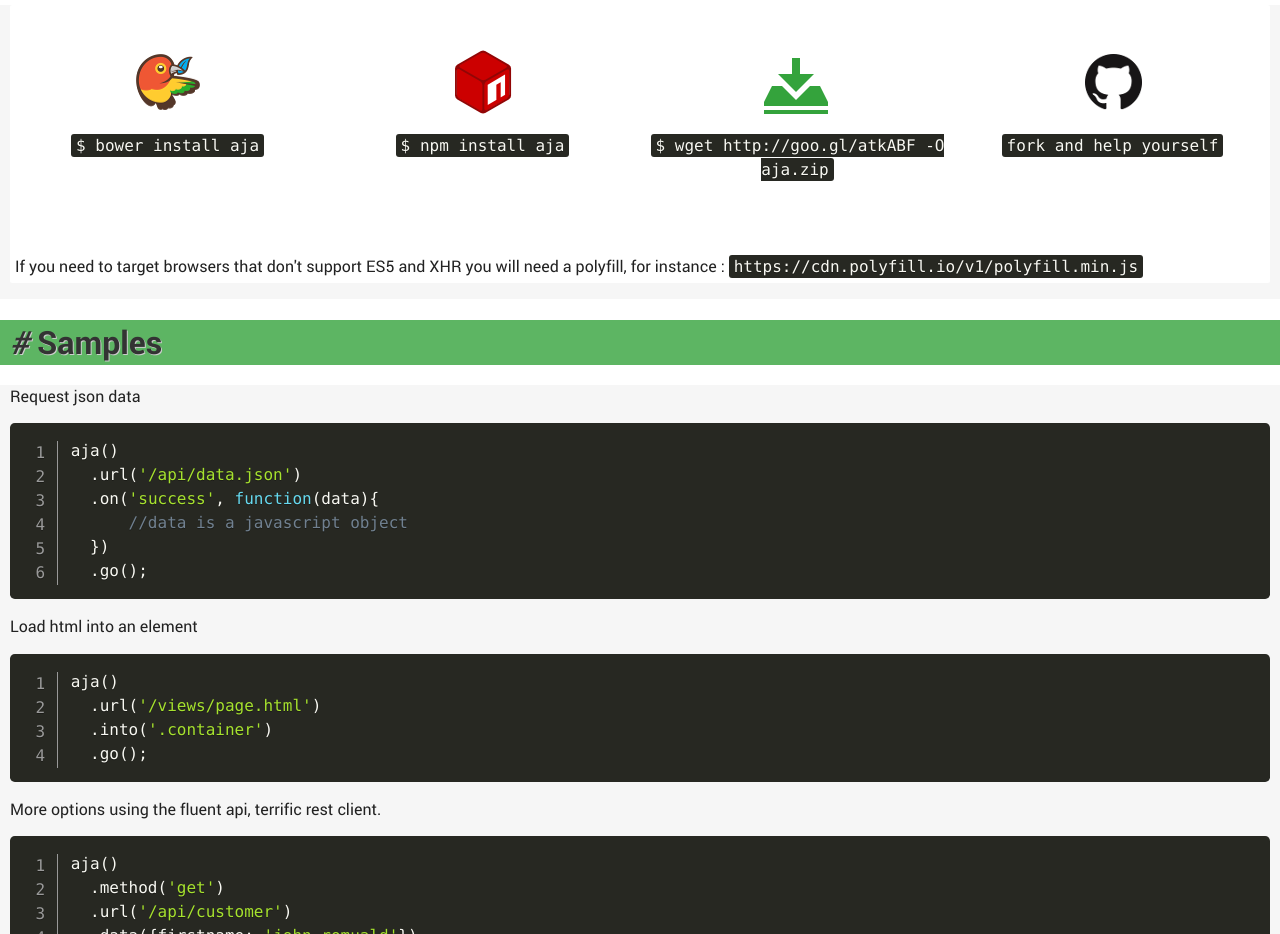
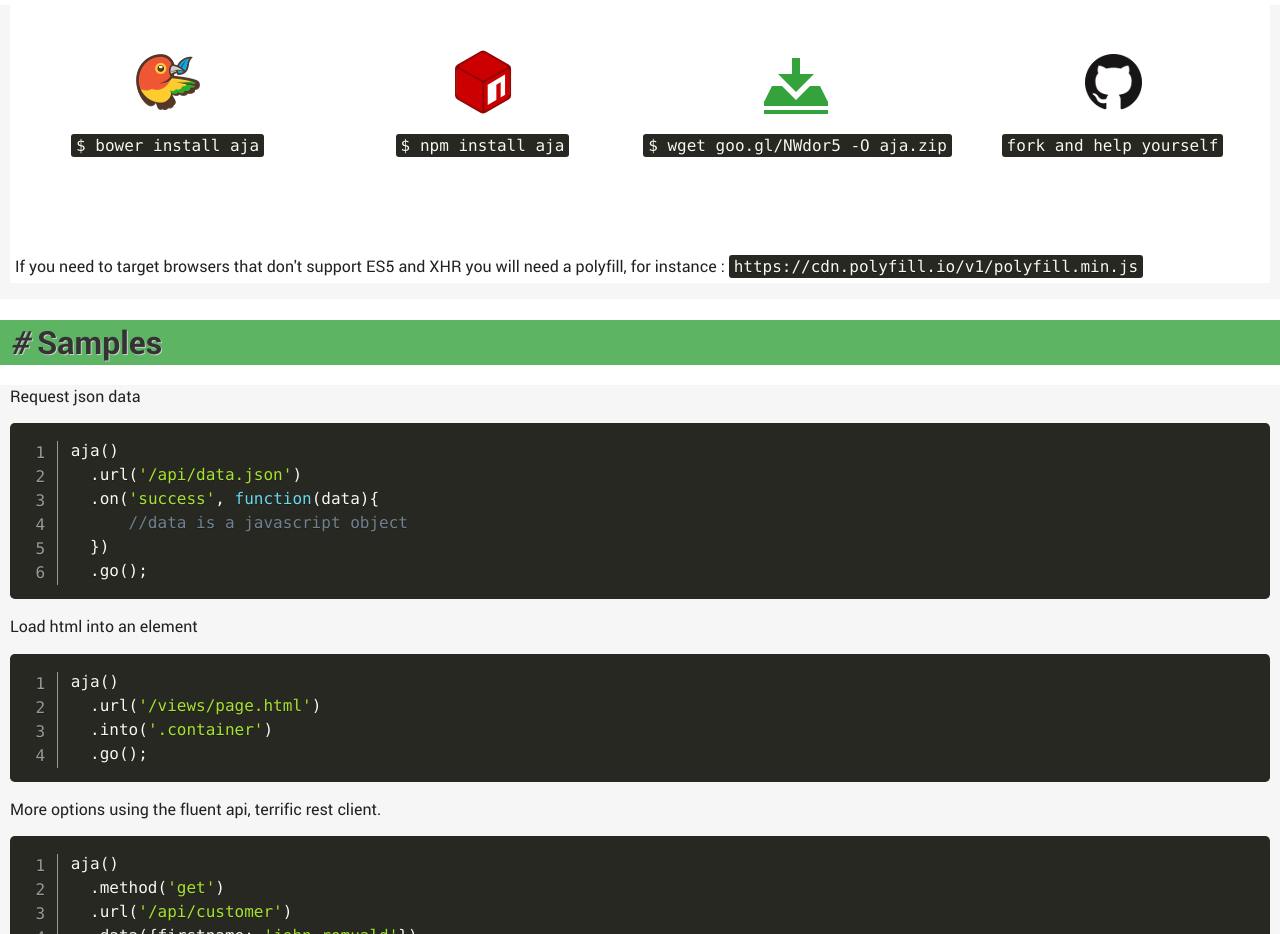
Before and after one commit to krampstudio/aja.js, a website: page index.html in a window 1280 px wide. Shown: the part 920-1854 px from the top of the page. Drawn offline with Linux system fonts and the light colour scheme.

Commit message:
update version link

```diff
--- a/index.html
+++ b/index.html
@@ -78,8 +78,8 @@
                         <code class="inline">$ npm install aja </code>
                     </li>
                     <li>
-                        <a href="http://goo.gl/atkABF"><span class="icon icon-download"></span></a>
-                        <code class="inline">$ wget http://goo.gl/atkABF -O aja.zip</code>
+                        <a href="http://goo.gl/NWdor5"><span class="icon icon-download"></span></a>
+                        <code class="inline">$ wget goo.gl/NWdor5 -O aja.zip</code>
                     </li>
                     <li>
                         <a href="http://www.github.com/kramstudio/aja.js"><img src="./img/github.png" alt="aja.js on github" /></a>
```
